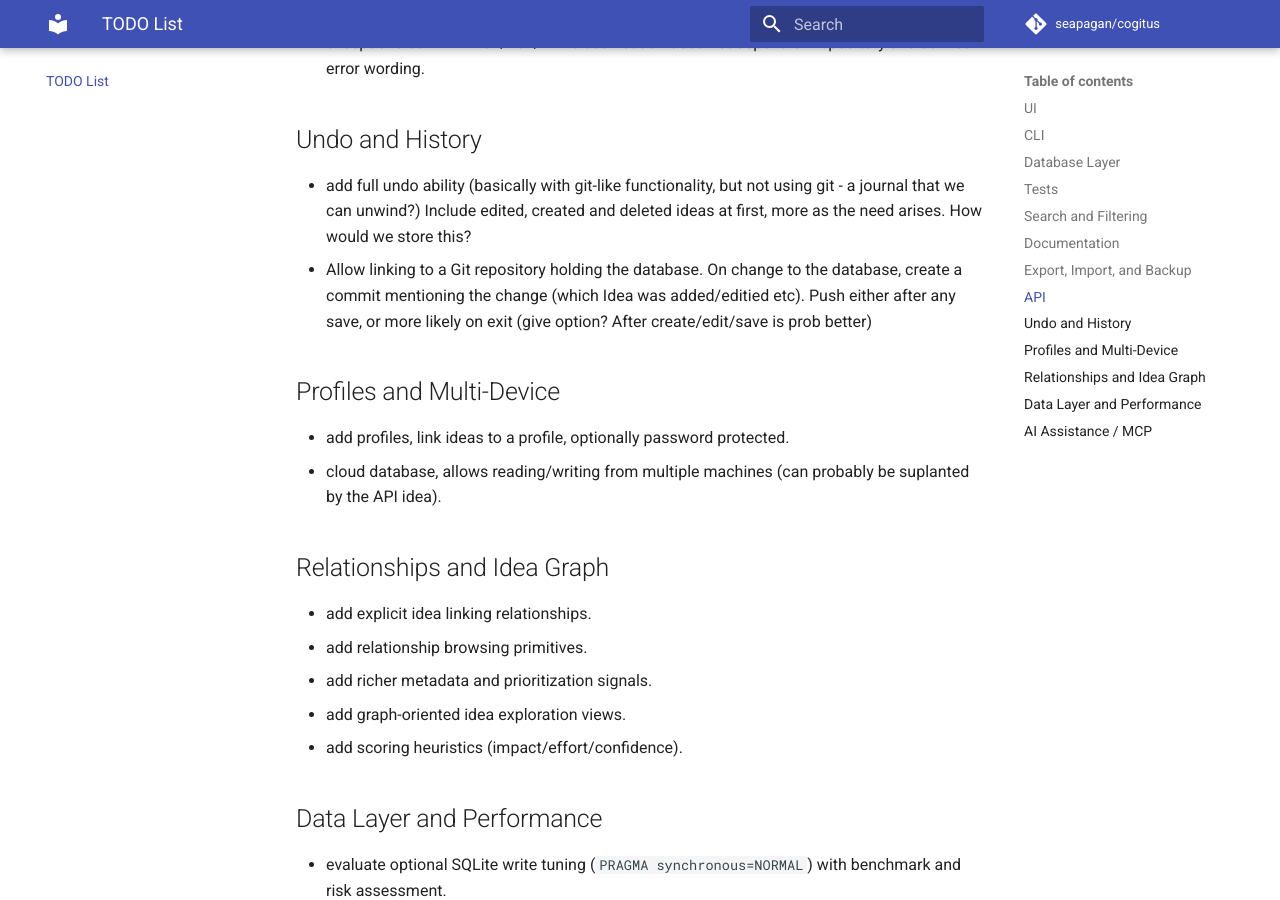
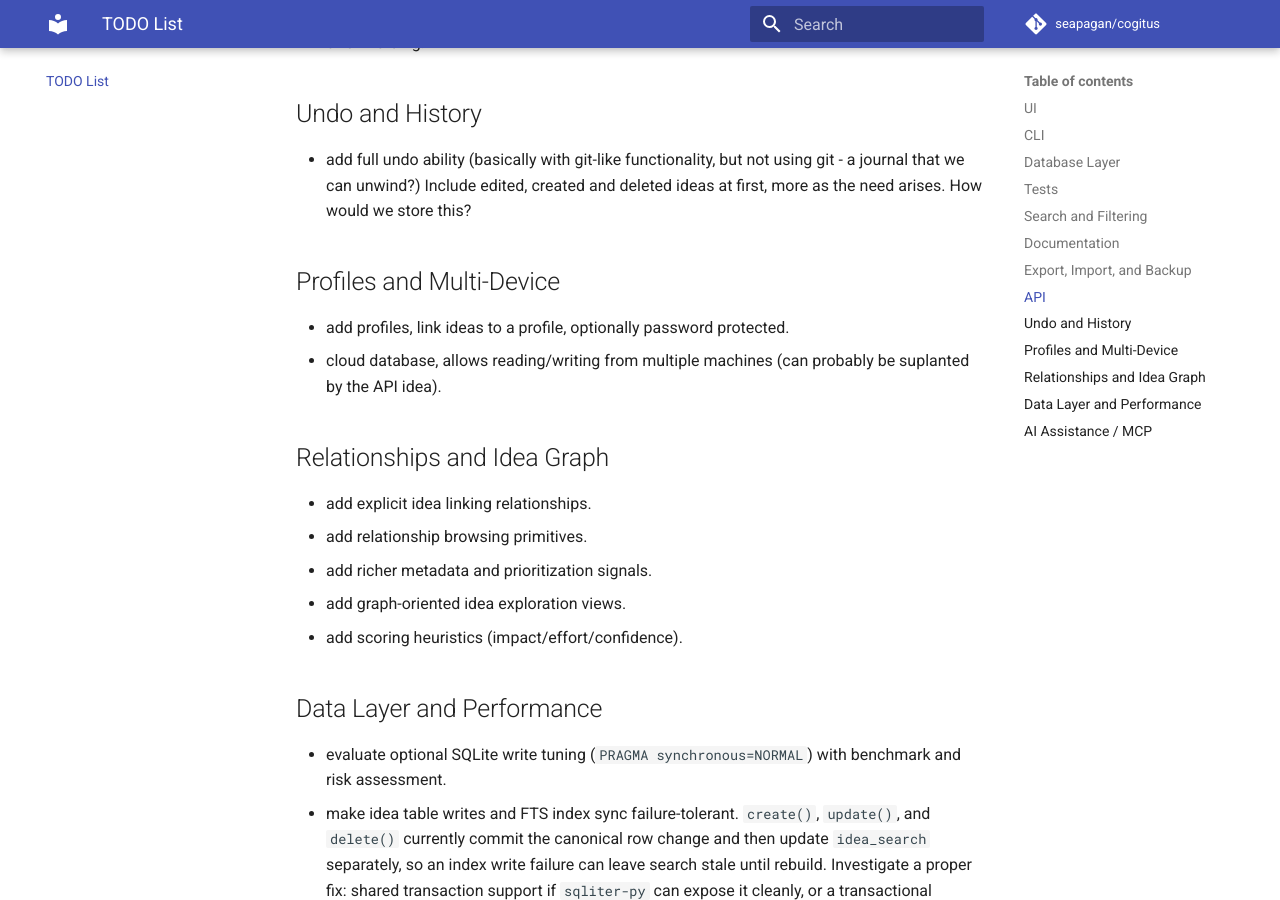
Before and after one commit to seapagan/cogitus, an MkDocs documentation site: the page built from docs/project/todo.md, in a window 1280 px wide and 900 px high, scrolled down 2384 px. Built offline with MkDocs 1.6.1 and Material for MkDocs 9.7.7, drawn with Linux system fonts in a browser that asks for light colours; comment, search, counter and statistics services are not loaded; some of the changed text lies outside the part shown.

Commit message:
update TODO.md
Signed-off-by: Grant Ramsay <seapagan@gmail.com>

```diff
--- a/TODO.md
+++ b/TODO.md
@@ -5,7 +5,7 @@
 ## UI
 
 - Allow key customization (using the `Textual` built-in functionality and the
-  config file). eg Ctrl-S on my system is mapped to tmux
+  config file).
 - continue navigation and keybinding polish.
 - add contextual dynamic toolbar/actions by mode. [mostly implemented]
 - add toggle and hotkey for the left tree to expand/collapse all. `space` does
@@ -89,10 +89,6 @@
 - add full undo ability (basically with git-like functionality, but not using
   git - a journal that we can unwind?) Include edited, created and deleted
   ideas at first, more as the need arises. How would we store this?
-- Allow linking to a Git repository holding the database. On change to the
-  database, create a commit mentioning the change (which Idea was
-  added/editied etc). Push either after any save, or more likely on exit (give
-  option? After create/edit/save is prob better)
 
 ## Profiles and Multi-Device
 
```
